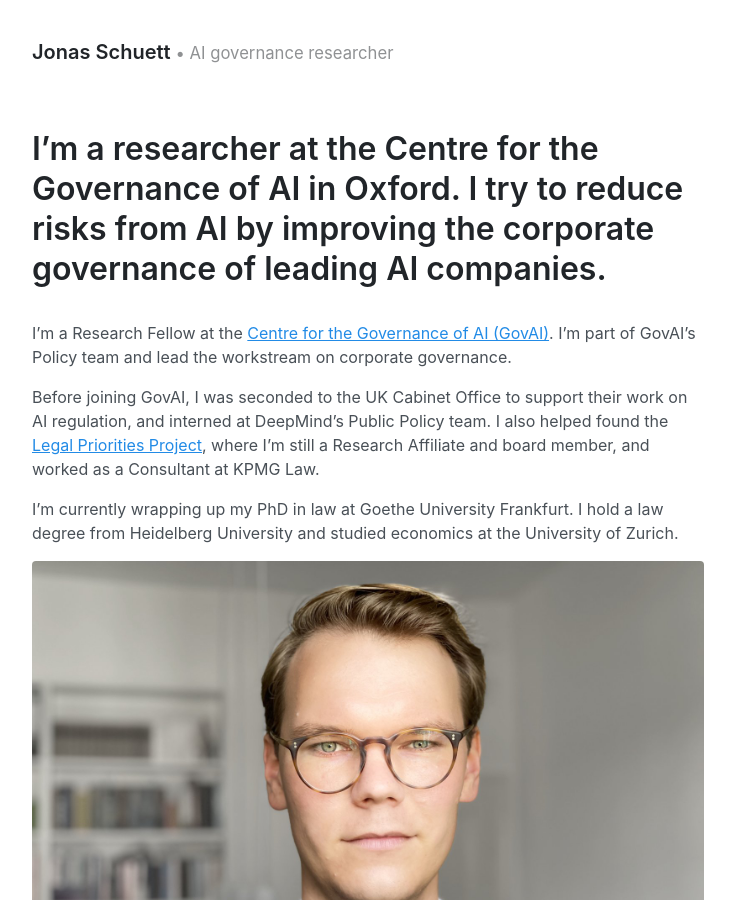
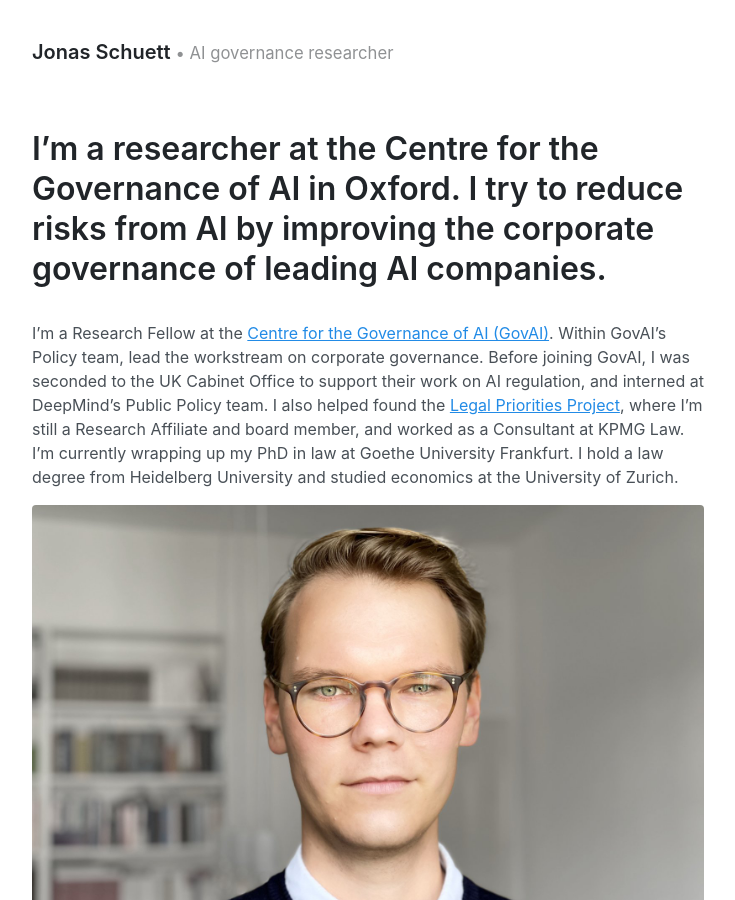
Before and after one commit to jonasschuett/jonasschuett.github.io, a Jekyll site: the page built from _posts/2020-04-04-introduction.md, in a window 1280 px wide and 900 px high. Shown: the whole window, without its empty margins (272-1007 px from the left). Built offline with Jekyll 4.4.1, drawn with Linux system fonts in a browser that asks for light colours; some of the changed text lies outside the part shown.

Commit message:
Update 2020-04-04-introduction.md

```diff
--- a/_posts/2020-04-04-introduction.md
+++ b/_posts/2020-04-04-introduction.md
@@ -3,11 +3,7 @@ layout: page
 title: I’m a researcher at the Centre for the Governance of AI in Oxford. I try to reduce risks from AI by improving the corporate governance of leading AI companies.
 ---
 
-<br> I'm a Research Fellow at the [Centre for the Governance of AI (GovAI)](https://www.governance.ai/). I'm part of GovAI's Policy team and lead the workstream on corporate governance. <br>
-
-Before joining GovAI, I was seconded to the UK Cabinet Office to support their work on AI regulation, and interned at DeepMind’s Public Policy team. I also helped found the [Legal Priorities Project](https://www.legalpriorities.org/), where I'm still a Research Affiliate and board member, and worked as a Consultant at KPMG Law. <br>
-
-I'm currently wrapping up my PhD in law at Goethe University Frankfurt. I hold a law degree from Heidelberg University and studied economics at the University of Zurich.
+<br> I'm a Research Fellow at the [Centre for the Governance of AI (GovAI)](https://www.governance.ai/). Within GovAI's Policy team, lead the workstream on corporate governance. Before joining GovAI, I was seconded to the UK Cabinet Office to support their work on AI regulation, and interned at DeepMind’s Public Policy team. I also helped found the [Legal Priorities Project](https://www.legalpriorities.org/), where I'm still a Research Affiliate and board member, and worked as a Consultant at KPMG Law. I'm currently wrapping up my PhD in law at Goethe University Frankfurt. I hold a law degree from Heidelberg University and studied economics at the University of Zurich.
 
 ![Jonas Schuett](/jonasschuett.jpg "Jonas Schuett")
 
```
Also changed, not shown: other parts of _posts/2020-04-04-introduction.md (+1 -1 lines).
